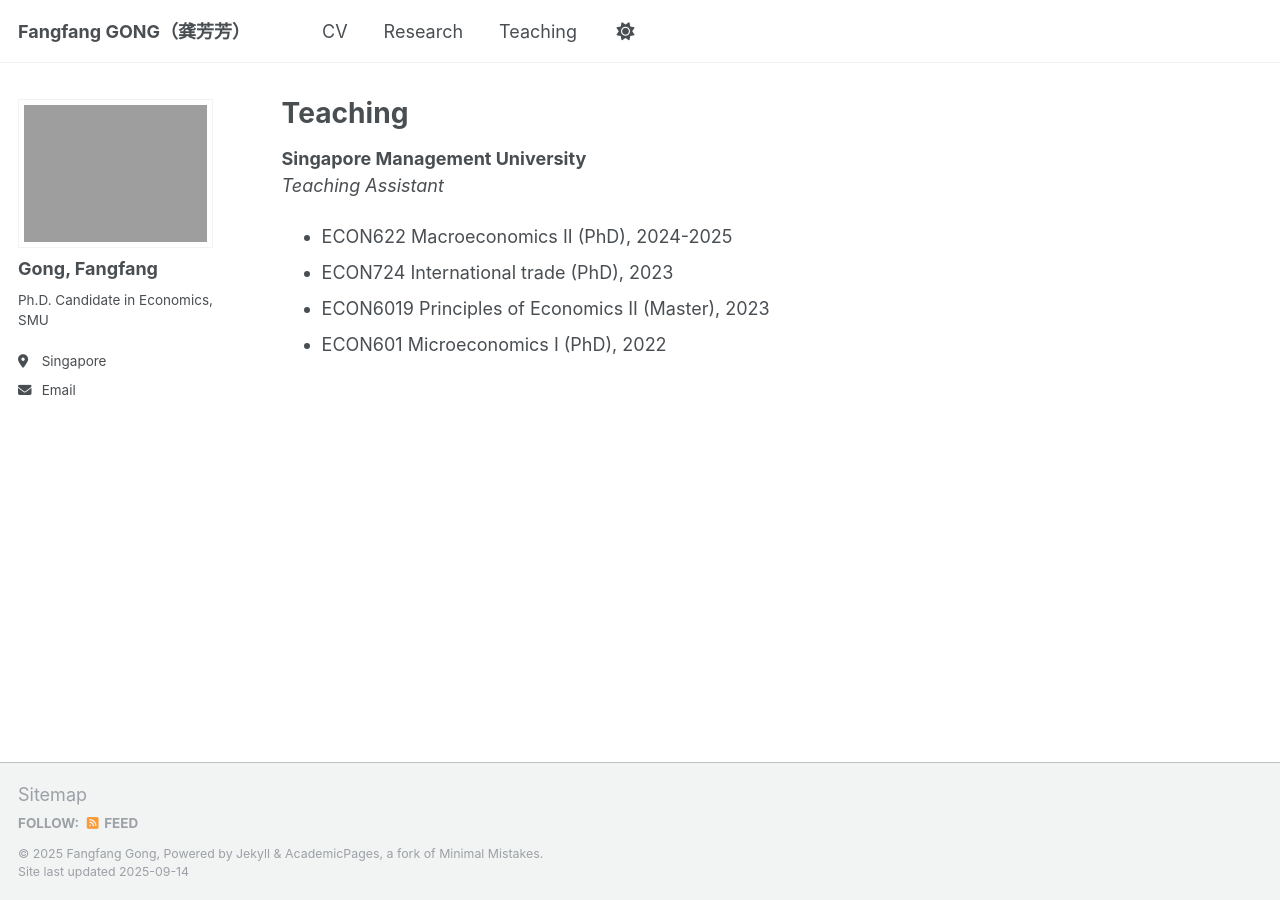
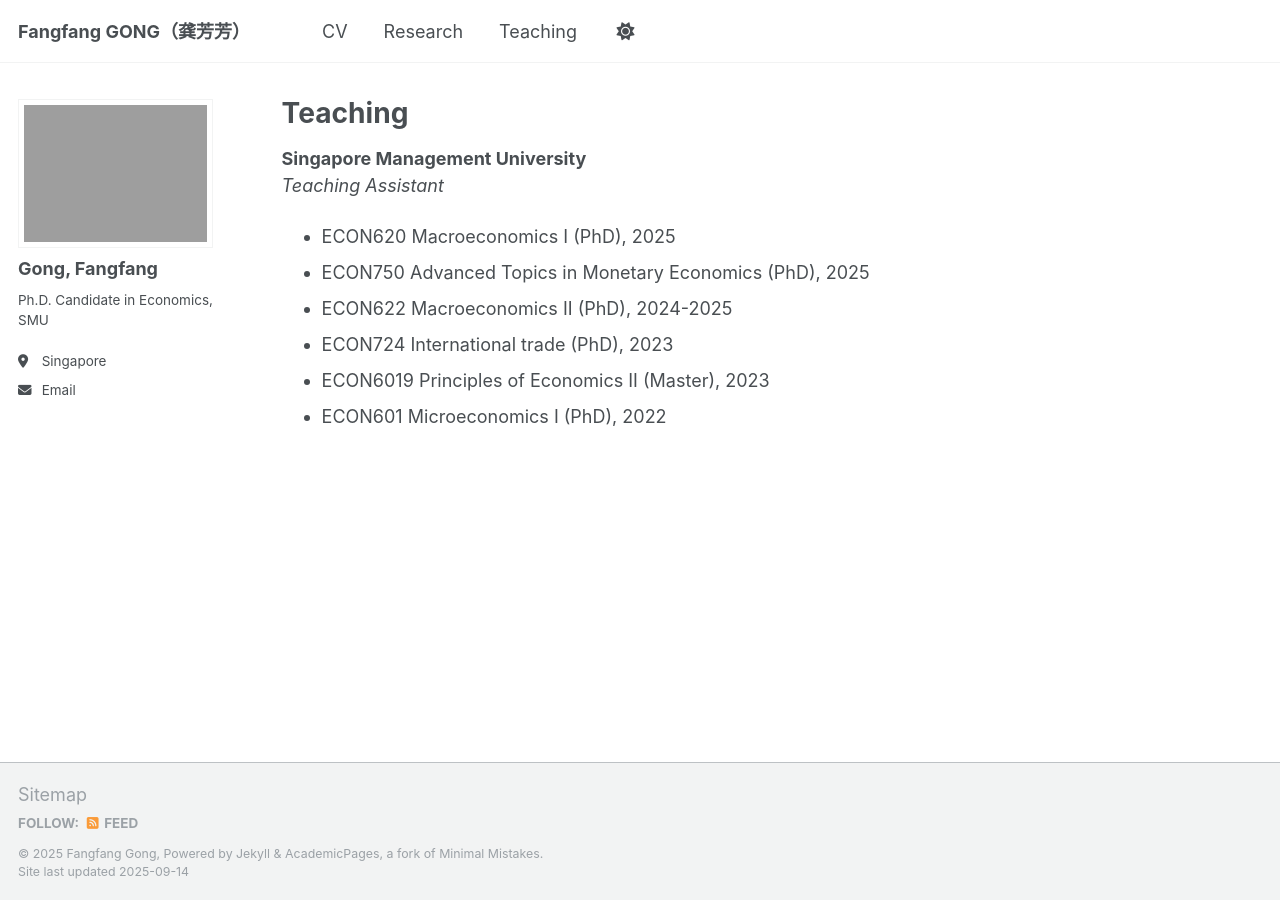
Before and after one commit to fangfanggong/fangfanggong.github.io, a Jekyll site: the page built from _pages/teaching.md, in a window 1280 px wide. Built offline with Jekyll 4.4.1, drawn with Linux system fonts in a browser that asks for light colours.

Commit message:
Update teaching.md

```diff
--- a/_pages/teaching.md
+++ b/_pages/teaching.md
@@ -8,7 +8,8 @@ author_profile: true
 **Singapore Management University**
 <br>
 _Teaching Assistant_
-
+* ECON620 Macroeconomics I (PhD), 2025
+* ECON750 Advanced Topics in Monetary Economics (PhD), 2025
 * ECON622 Macroeconomics II (PhD), 2024-2025
 * ECON724 International trade (PhD), 2023
 * ECON6019 Principles of Economics II (Master), 2023
```
